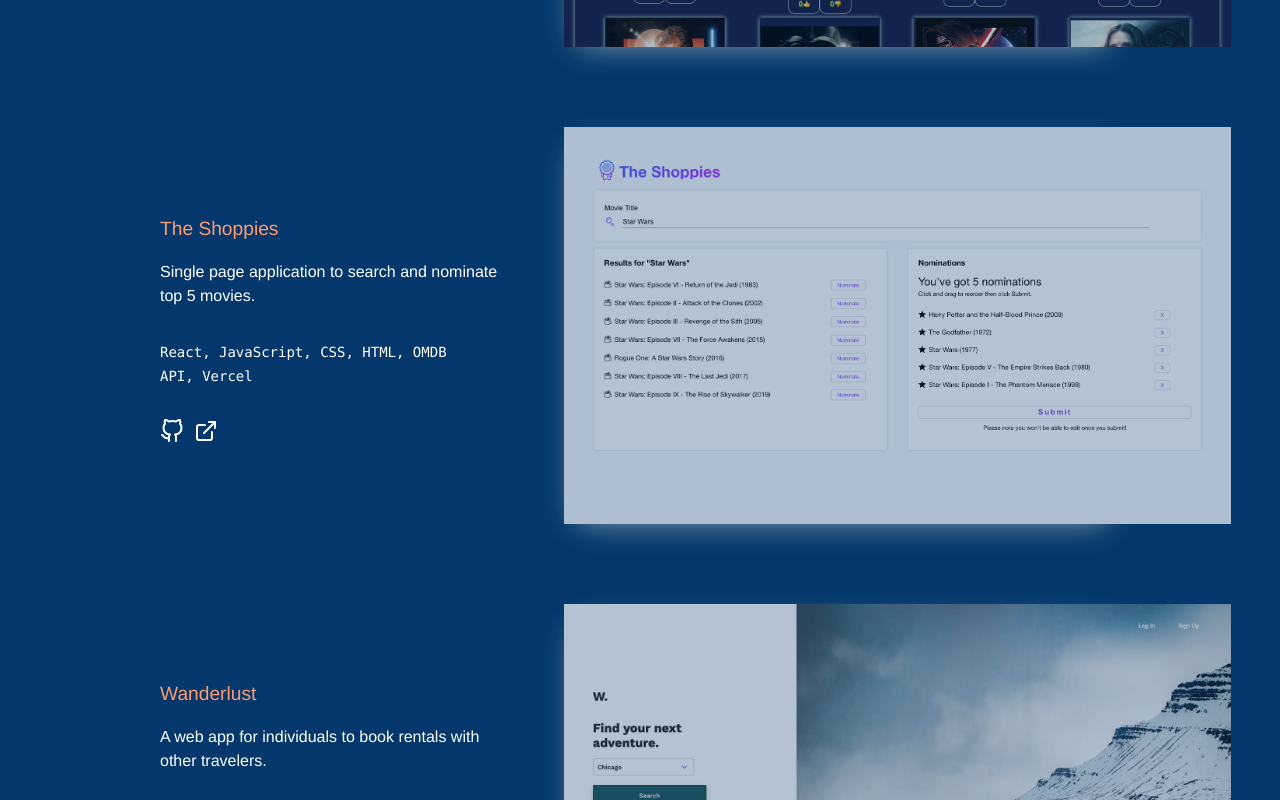
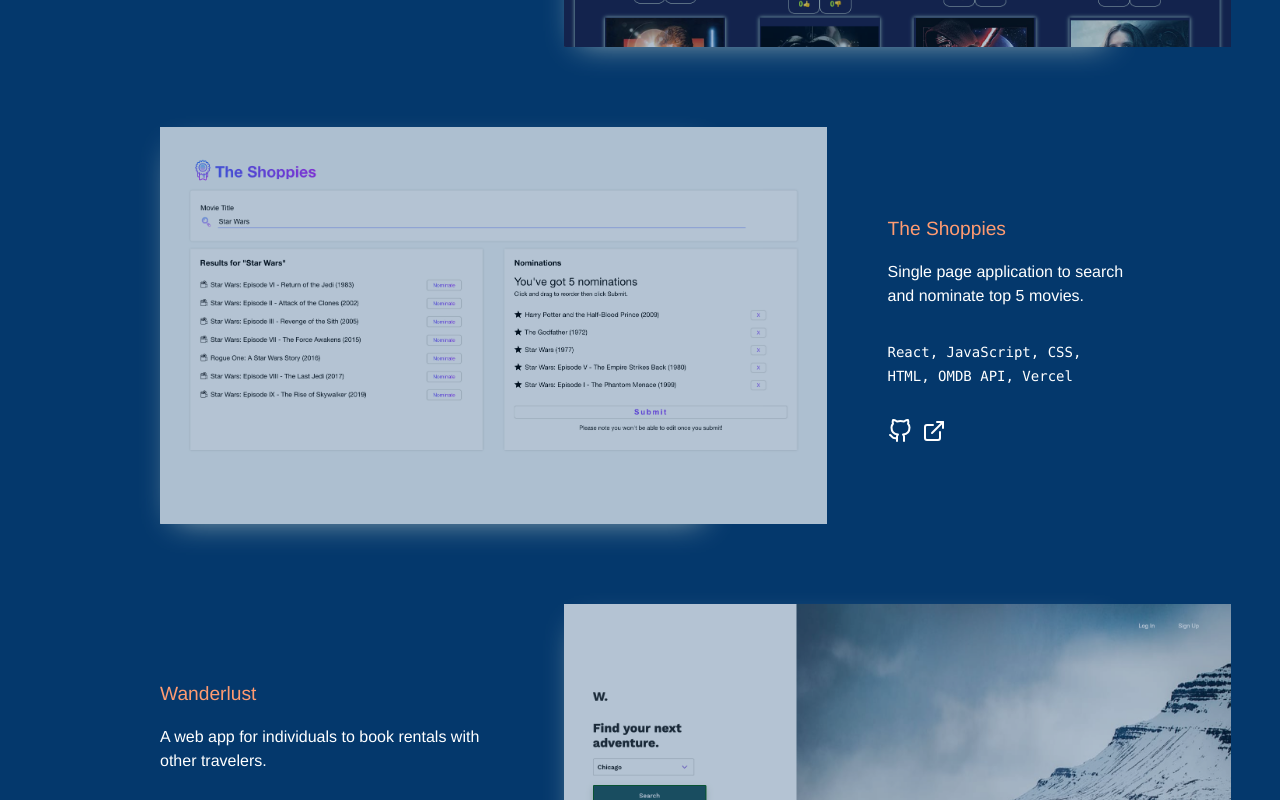
Before and after one commit to jthnyc/cra-port, a React (Create React App) app: page / in a window 1280 px wide. Shown: the part 2440-3240 px from the top of the page. Built offline with nearby package versions, Linux system fonts and the light colour scheme.

Commit message:
[Project]: flip even ones, text side needs to be refactored

```diff
--- a/src/components/Project.js
+++ b/src/components/Project.js
@@ -39,6 +39,7 @@ export default Project;
 const ProjectContainer = styled.li`
   position: relative;
   display: grid;
+  grid-auto-flow: dense;
   grid-template-columns: repeat(12, 1fr);
   align-items: center;
   gap: 0.625rem;
@@ -54,9 +55,29 @@ const ProjectContainer = styled.li`
     margin-bottom: 5rem;
   }
 
+  &:nth-child(2n + 2)>div:first-child {
+    grid-area: 1 / 10 / -1 / -1;
+  }
+
+  &:nth-child(2n + 2)>div:nth-child(2) {
+    grid-area: 1 / 1 / -1 / 8;
+  }
+
   @media ${device.sm} {
     &:not(:last-child) {
       margin-bottom: 3rem;
+    }
+
+    &:nth-child(2n + 2)>div:first-child {
+      grid-area: 1 / 1 / 1 / 11;
+      z-index: 10;
+      margin-left: 0.9375rem;
+    }
+
+    &:nth-child(2n + 2)>div:nth-child(2) {
+      grid-area: 1 / 1 / -1 / -1;
+      z-index: 1;
+      opacity: 0.3;
     }
   }
 `;
--- a/src/components/Projects.js
+++ b/src/components/Projects.js
@@ -78,7 +78,6 @@ const ProjectSection = styled.section`
   @media ${device.sm} {
     & h2 {
       margin-top: 6rem;
-      margin-bottom: 2rem;
     }
   }
 `;
```
